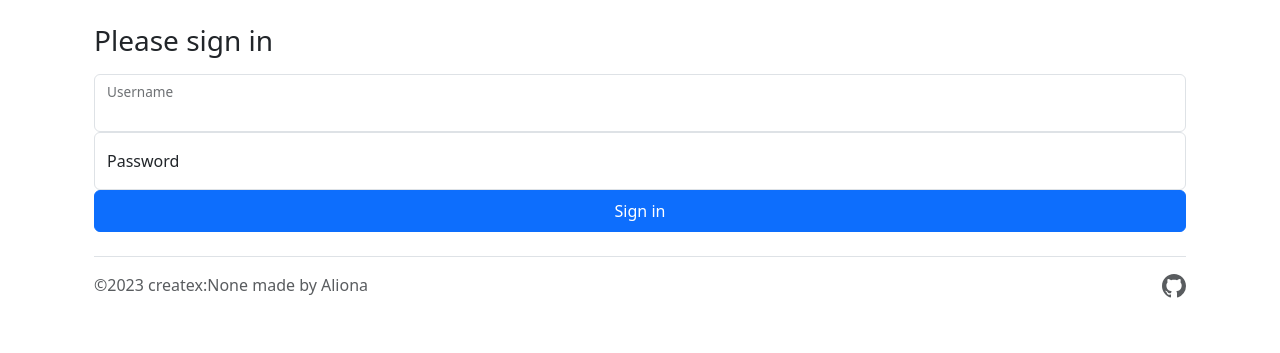
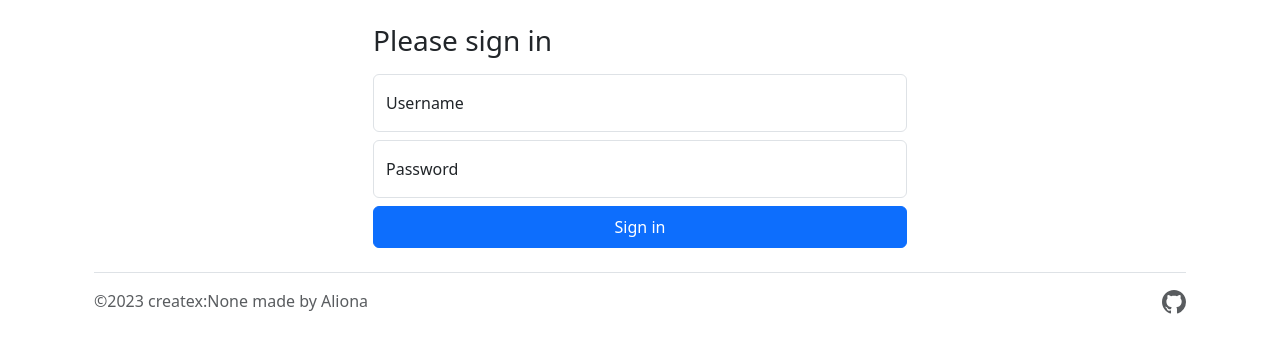
Before and after one commit to al3nka/createx, a Django app: page /account/login/ in a window 1280 px wide. Shown: the part 97-450 px from the top of the page. Run offline with Django 4.2, Linux system fonts and the light colour scheme; some libraries are stand-ins or nearby versions.

Commit message:
Improve login page design

```diff
--- a/src/main/templates/account/login.html
+++ b/src/main/templates/account/login.html
@@ -1,19 +1,23 @@
 {% extends 'base.html' %}
 
 {% block content %}
+  <div class="row justify-content-center">
+    <div class="col col-sm-12 col-md-8 col-lg-6">
       <form method="post">
         {% csrf_token %}
         <h1 class="h3 mb-3 fw-normal">Please sign in</h1>
 
-    <div class="form-floating">
-      <input type="text" class="form-control" id="{{ form.username.id_for_label }}" name="{{ form.username.name }}">
+        <div class="form-floating mb-2">
+          <input type="text" class="form-control" id="{{ form.username.id_for_label }}" placeholder="Username" name="{{ form.username.name }}">
           <label for="{{ form.username.id_for_label }}">Username</label>
         </div>
-    <div class="form-floating">
+        <div class="form-floating mb-2">
           <input type="password" class="form-control" id="{{ form.password.id_for_label }}" placeholder="Password" name="{{ form.password.name }}">
           <label for="{{ form.password.id_for_label }}">Password</label>
         </div>
 
         <button class="btn btn-primary w-100 py-2" type="submit">Sign in</button>
       </form>
+    </div>
+  </div>
 {% endblock %}
```
Lines whose indentation alone changed are shown as unchanged.
